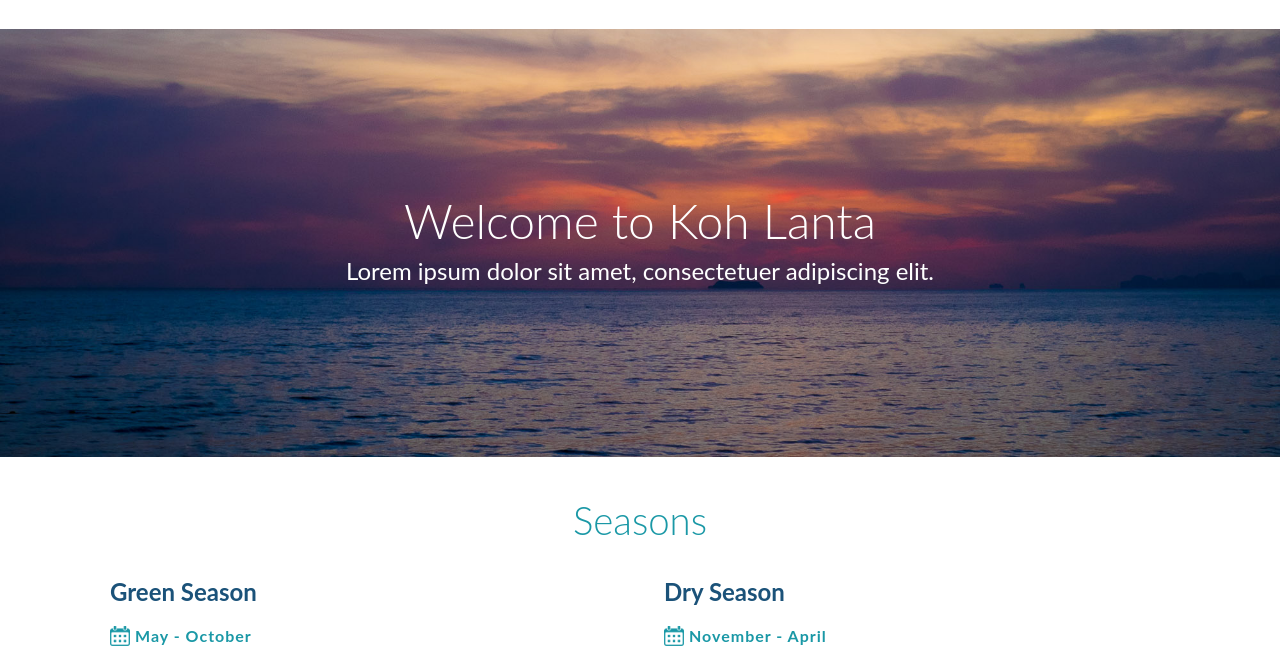
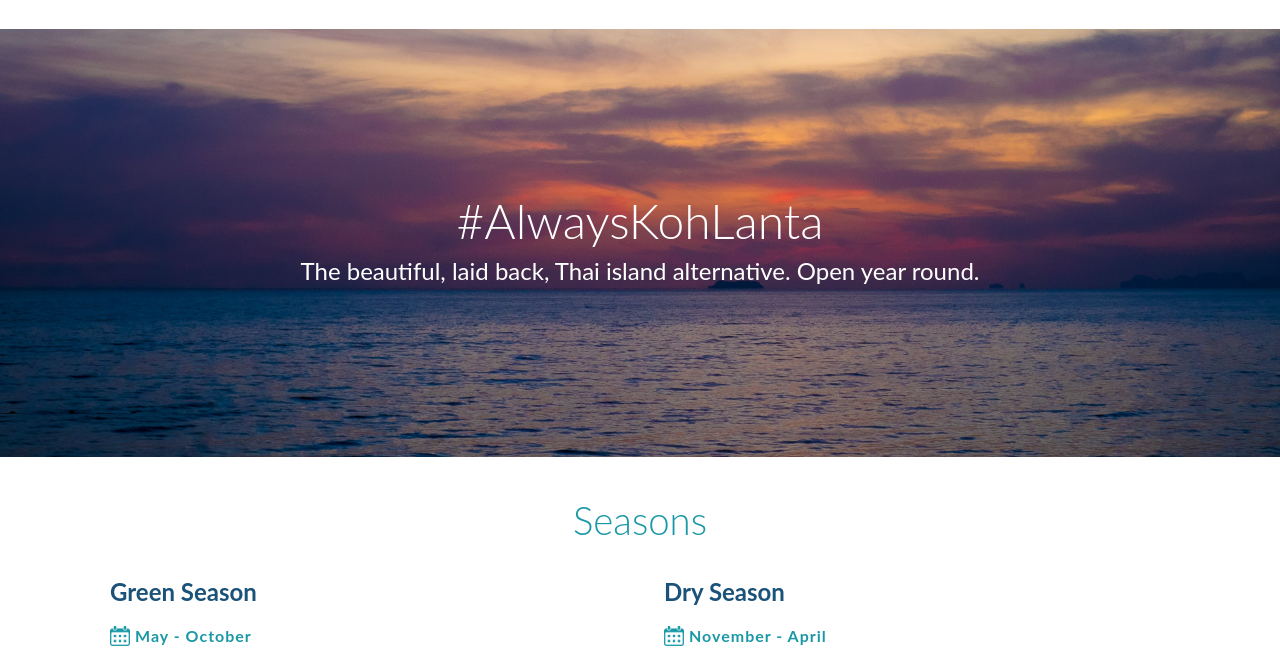
Before and after one commit to DanielGenser/lanta-info, a website: page index.html in a window 1280 px wide. Shown: the part 112-773 px from the top of the page. Drawn offline with nearby package versions, Linux system fonts and the light colour scheme.

Commit message:
Headline update

```diff
--- a/index.html
+++ b/index.html
@@ -37,8 +37,8 @@
         </header><!-- .site-header -->
         <section id="intro">
             <div class="section-inner">
-                <h1>Welcome to Koh Lanta</h1>
-                <p>Lorem ipsum dolor sit amet, consectetuer adipiscing elit.</p>
+                <h1>#AlwaysKohLanta</h1>
+                <p>The beautiful, laid back, Thai island alternative. Open year round.</p>
             </div><!-- .section-inner -->
         </section><!-- #intro -->
         <section id="seasons">
```
